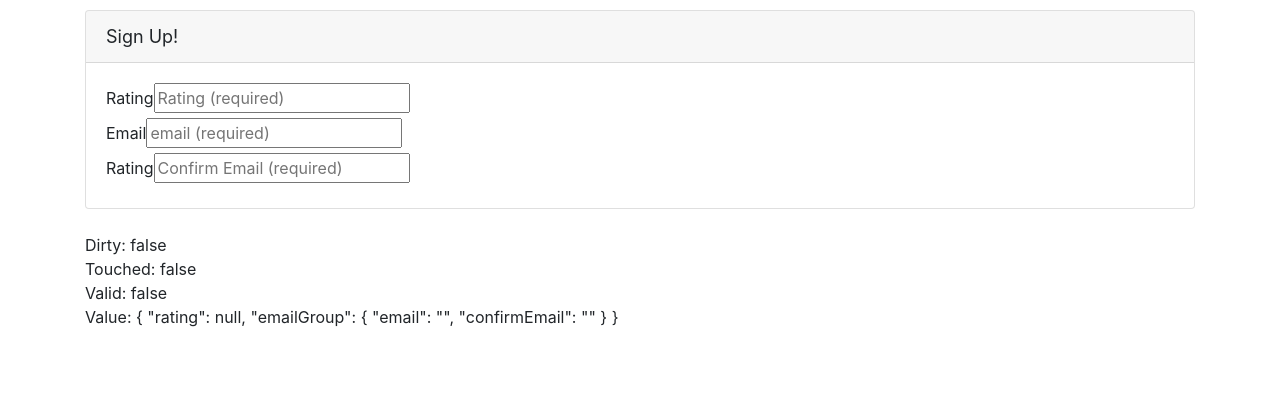
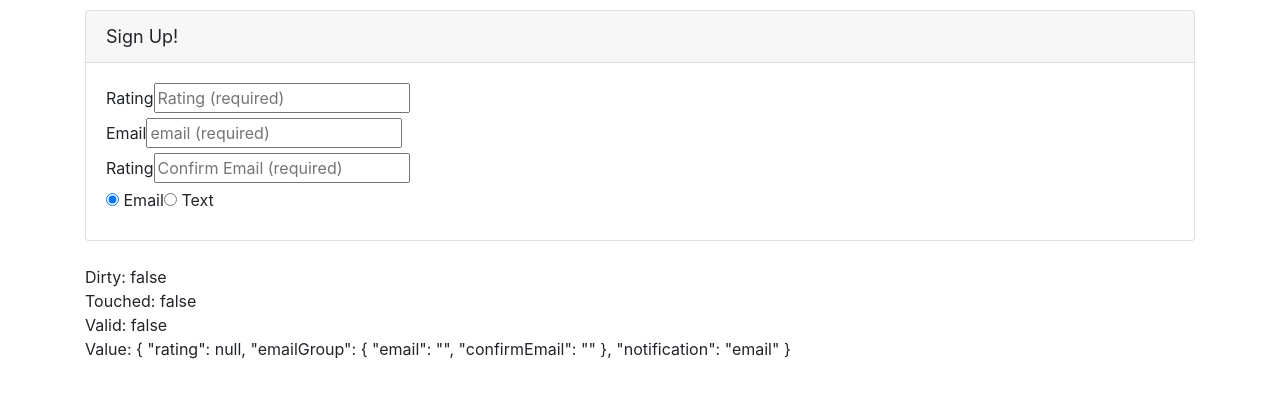
Before and after one commit to mwhitfieldwork/trainingexamples, an Angular app in the folder reactiveforms/Demo-Start/: page / in a window 1280 px wide. Shown: the top 398 px of the page. Built offline with nearby package versions, Linux system fonts and the light colour scheme.

Commit message:
Add console.logof radio button values using valuechanges

```diff
--- a/reactiveforms/Demo-Start/src/app/customers/customer.component.html
+++ b/reactiveforms/Demo-Start/src/app/customers/customer.component.html
@@ -73,6 +73,23 @@
                 </span>
               </span>
         </div>
+      </div>
+      <div>
+        <label>
+          <input
+          type="radio"
+          value="email"
+          formControlName = "notification"
+          (click)="setNotification('email')" /> Email
+        </label>
+
+        <label>
+          <input
+          type="radio"
+          value="text"
+          formControlName = "notification"
+          (click)="setNotification('text')" /> Text
+        </label>
       </div>
    </form>
 
--- a/reactiveforms/Demo-Start/src/app/customers/customer.component.ts
+++ b/reactiveforms/Demo-Start/src/app/customers/customer.component.ts
@@ -60,6 +60,31 @@ function emailCompare(c:AbstractControl):{key:string}:boolean | null {
 }
 */
 
+/*
+- Both form controls and from Groups have a valueChanges property.
+It emeits and event everytime the vlaue of a control changes
+value changes is an observable ( emits a stream of values over time)
+We susbsribe to the valuechanges property.
+
+- There is also a statusChange property watching for the validation
+stream that gets emitted
+*/
+
+/*
+this.myFormControl.valueChanges.subscribe(value => console.log(value))
+--- Watches for value changes of the given field and console.logs it out
+
+this.myFormGroup.valueChanges.subscribe(value => console.log(JSON.stringify(value)))
+--- Anytime any on e of the controls in the form group changes. The value is emitted
+ and the value is consoled out
+
+ this.customerForm.valueChanges.subscribe(value => console.log(JSON.stringify(value)))
+--- Watch for any changes in the entire form.
+
+--We only want to watch if we want to do something when the user does something.
+
+*/
+
 function emailCompare(c:AbstractControl):{[key:string]: boolean} | null {
   let email = c.get('email');
   let confirmEmail = c.get('confirmEmail');
@@ -91,13 +116,19 @@ export class CustomerComponent implements OnInit {
         email:['', [Validators.required, Validators.email]],//both of the names here are the formControl names in the template
         confirmEmail:['',Validators.required]
       },
-      {validator: emailCompare}//use the validator as the 2nd parameter
-      )
+      {validator: emailCompare}),//use the validator as the 2nd parameter
+      notification:'email'
     });
+
+    this.customerForm.get('notification').valueChanges.subscribe(
+        value => console.log(value)
+    )
   }
 
   save(): void {
-    //console.log(customerForm.form);
-    //console.log('Saved: ' + JSON.stringify(customerForm.value));
   }
+
+  setNotification(preferece:string) {
+  }
+
 }
```
